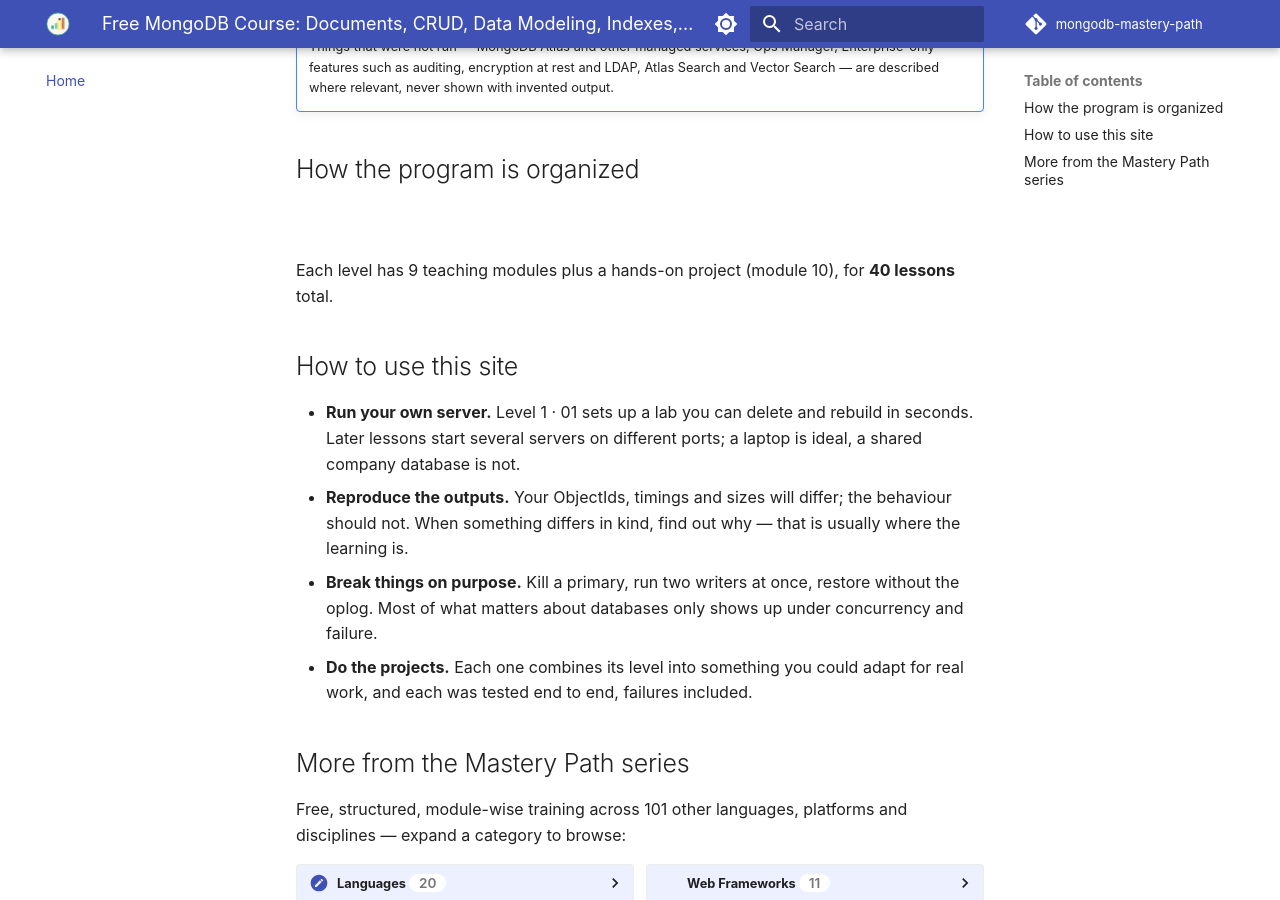
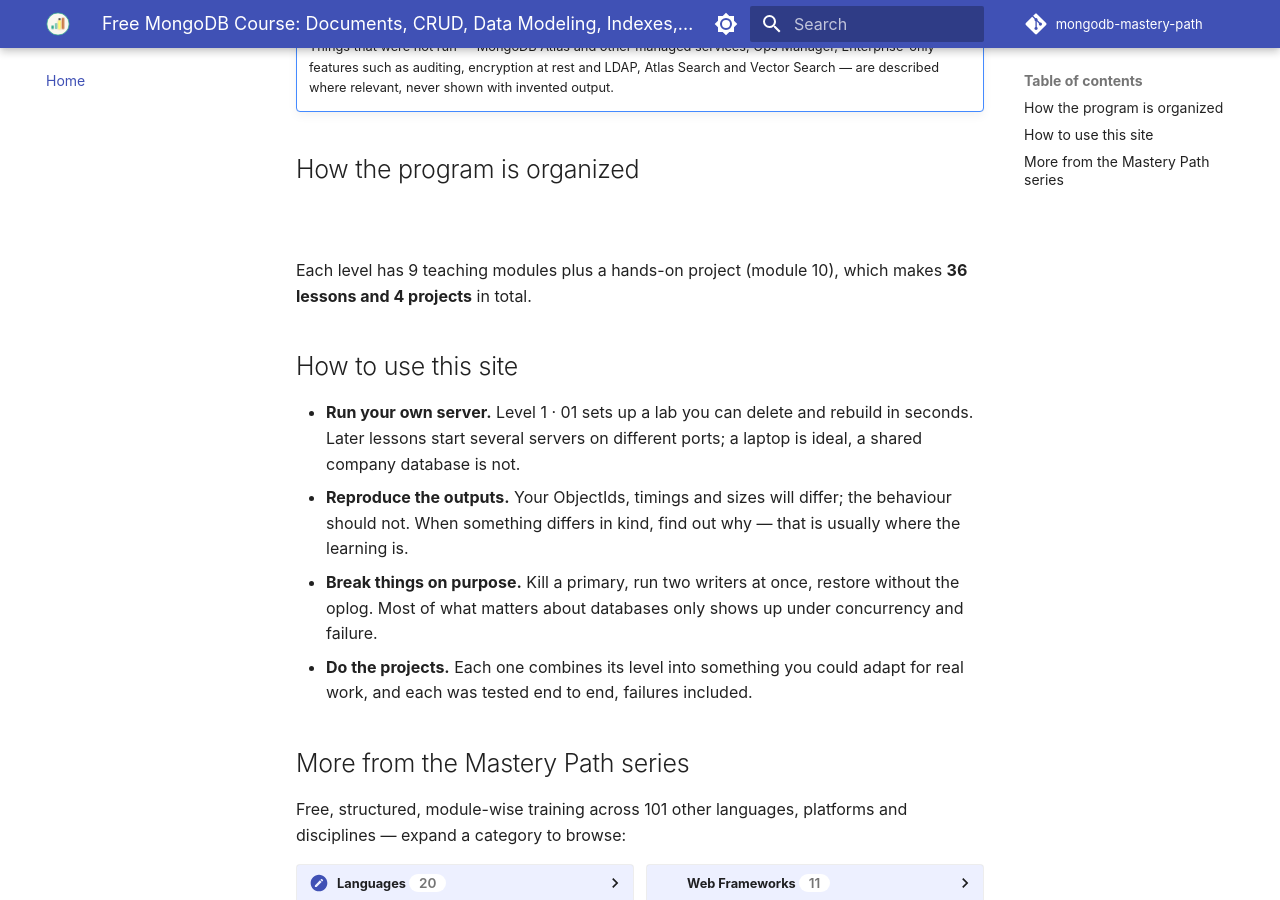
Before and after one commit to SIGILIPELLI/mongodb-mastery-path, an MkDocs documentation site: the page built from docs/index.md, in a window 1280 px wide and 900 px high, scrolled down 1284 px. Built offline with MkDocs 1.6.1 and Material for MkDocs 9.7.7, drawn with Linux system fonts in a browser that asks for light colours; comment, search, counter and statistics services are not loaded.

Commit message:
Lesson and project counts use one definition; remove stale 'being written' notices
Co-Authored-By: Claude Sonnet 5.5 <noreply@anthropic.com>

```diff
--- a/docs/index.md
+++ b/docs/index.md
@@ -1,6 +1,6 @@
 ---
 title: "Free MongoDB Course: Documents, CRUD, Data Modeling, Indexes, Aggregation, Transactions, Replica Sets, Sharding and Operations"
-description: "Free MongoDB course: 40 lessons run on MongoDB 9.0 — BSON, CRUD, schema design, indexes, aggregation, transactions, replication, sharding, security."
+description: "Free MongoDB course: 36 lessons and 4 projects run on MongoDB 9.0 — BSON, CRUD, schema design, indexes, aggregation, transactions, replication, sharding, security."
 ---
 
 # MongoDB Mastery Path
@@ -55,7 +55,7 @@ can never be split, and how a former primary decides which of its writes to thro
 | **3 · Aggregation & Application Features** | Pipelines, joins, analytics, transactions, change streams, geo, text | 10 | Build reporting, real-time and transactional features |
 | **4 · Operations & Production** | Replication, concerns, sharding, security, backups, monitoring, tuning | 10 | Run MongoDB in production and recover when things go wrong |
 
-Each level has 9 teaching modules plus a hands-on project (module 10), for **40 lessons** total.
+Each level has 9 teaching modules plus a hands-on project (module 10), which makes **36 lessons and 4 projects** in total.
 
 ## How to use this site
 
--- a/docs/javascripts/progress-tracker.js
+++ b/docs/javascripts/progress-tracker.js
@@ -43,7 +43,7 @@
     } catch (e) { return null; }
   }
   function isProjectSlug(slug) {
-    return /project|capstone/i.test(slug || "");
+    return /(^|\/)\d+-(project|capstone)\b/i.test(slug || "");
   }
   function pointsFor(slug) {
     return isProjectSlug(slug) ? POINTS_PROJECT : POINTS_LESSON;
```
